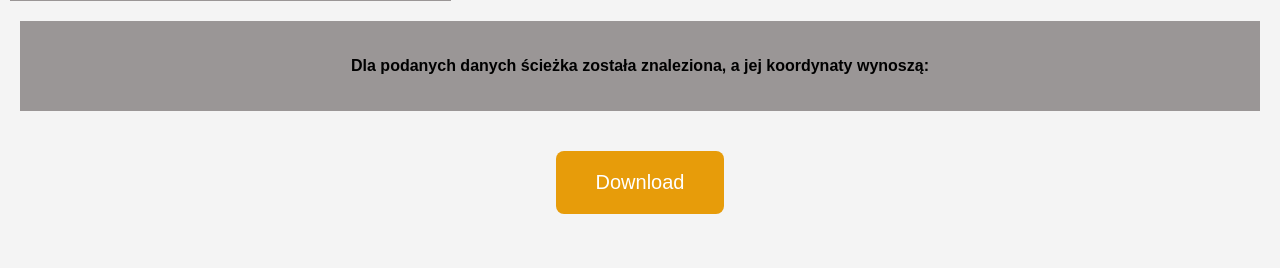
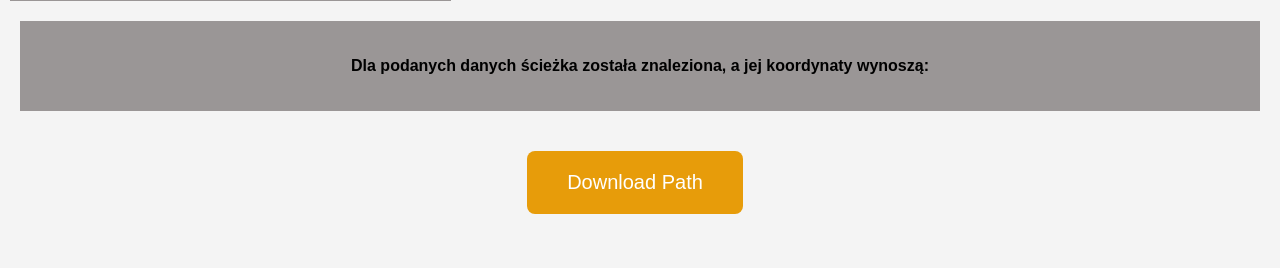
Before and after one commit to PsimonL/Navigator-EnginneringThesis-SupportApp, a Flask app: template templates/rrt_dij_a_aco.html in a window 1280 px wide. Shown: the part 315-583 px from the top of the page. Run offline with Flask 3, Linux system fonts and the light colour scheme; the template is opened without the code that fills it, so the values that code supplies are empty; some libraries are stand-ins or nearby versions.

Commit message:
bunch of stuff

```diff
--- a/static/css/rrt_dij_a_aco.css
+++ b/static/css/rrt_dij_a_aco.css
@@ -82,9 +82,10 @@ h3{
 #download-section {
     clear: both;
     padding-top: 20px;
+    justify-content: space-around;
 }
 
-#download-button {
+#download-path{
     display: inline-block;
     padding: 20px 40px;
     font-size: 20px;
@@ -94,4 +95,9 @@ h3{
     border-radius: 8px;
     cursor: pointer;
     transition: background-color 0.3s;
+    margin-right: 10px; /* Dodaj odstęp między przyciskami */
 }
+
+#download-path:hover {
+    background-color: #d77e0a; /* Zmiana koloru po najechaniu myszką */
+}
--- a/static/js/rrt_dij_a_aco.js
+++ b/static/js/rrt_dij_a_aco.js
@@ -132,4 +132,22 @@ document.addEventListener("DOMContentLoaded", function() {
 
 
     generatePlot(punktStartowy, punktKoncowy, przeszkody, wymiaryPomieszczenia, sciezka);
+
+    const downloadPathButton = document.getElementById('download-path');
+    downloadPathButton.addEventListener('click', function () {
+        downloadPathToFile(sciezka);
+    });
 });
+function downloadPathToFile(sciezka) {
+    const pathData = JSON.stringify(sciezka, null, 2);
+    const blob = new Blob([pathData], { type: 'text/plain' });
+    const fileName = 'sciezka.txt';
+
+    const downloadLink = document.createElement('a');
+    downloadLink.href = URL.createObjectURL(blob);
+    downloadLink.download = fileName;
+
+    document.body.appendChild(downloadLink);
+    downloadLink.click();
+    document.body.removeChild(downloadLink);
+}
--- a/templates/rrt_dij_a_aco.html
+++ b/templates/rrt_dij_a_aco.html
@@ -48,7 +48,7 @@
         {% endif %}
     </div>
     <div id="download-section">
-        <button id="download-button">Download</button>
+        <button id="download-path">Download Path</button>
     </div>
 </body>
 </html>
```
